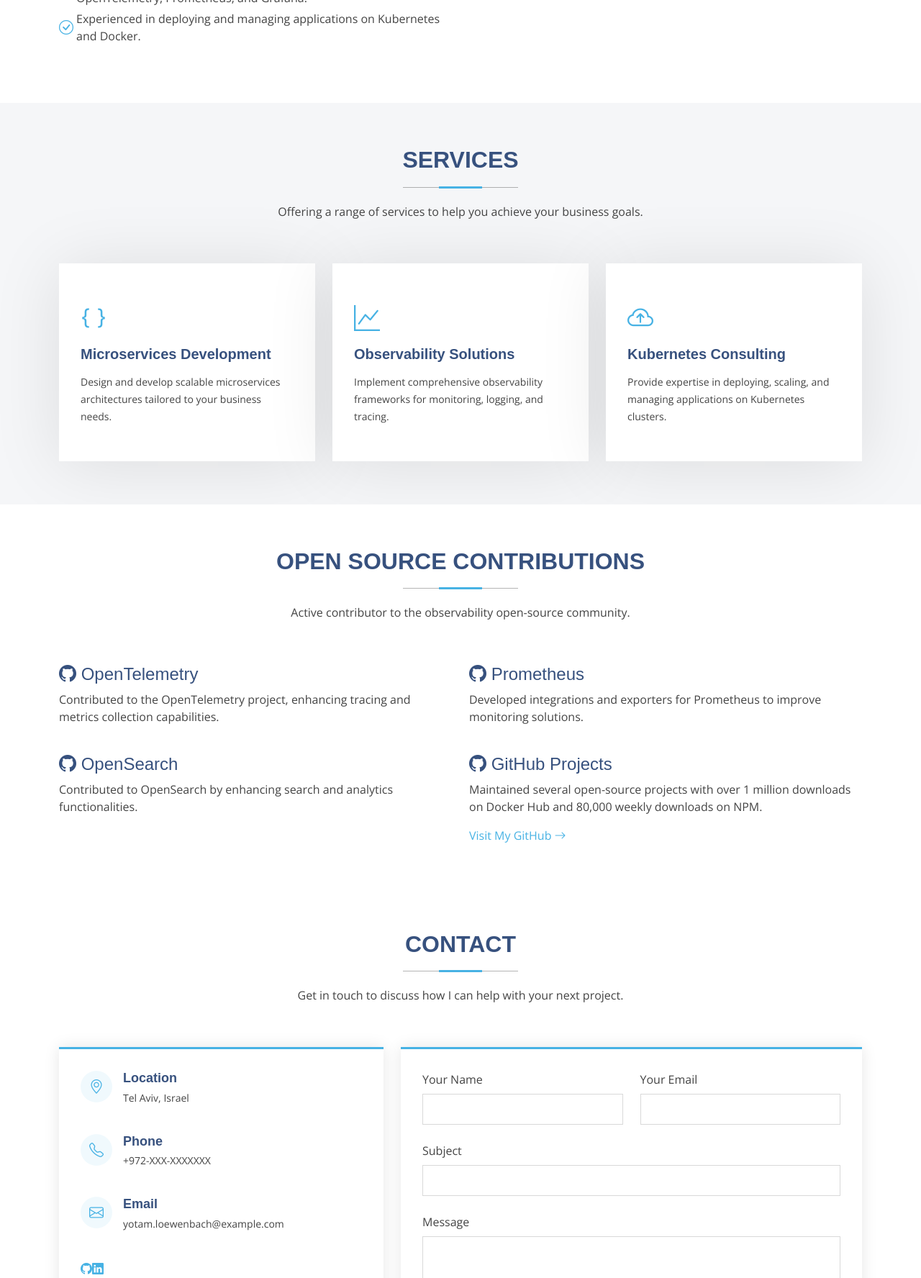
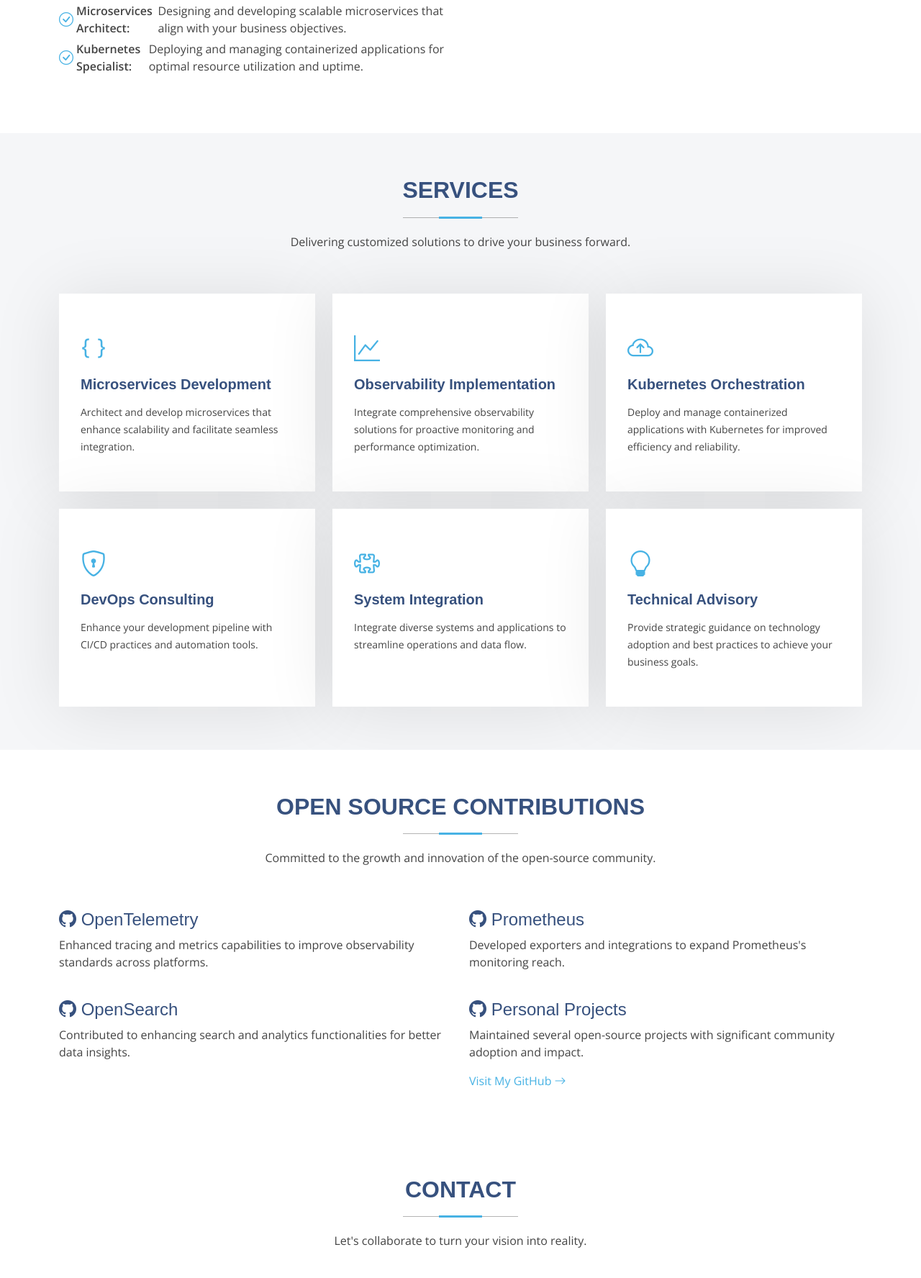
Before and after one commit to yotamloe/yotamloe.github.io, a plain HTML site: page index.html in a window 1280 px wide. Shown: the part 1024-2800 px from the top of the page at 72% size. Drawn offline with nearby package versions, Linux system fonts and the light colour scheme.

Commit message:
change content

```diff
--- a/index.html
+++ b/index.html
@@ -4,9 +4,9 @@
 <head>
   <meta charset="utf-8">
   <meta content="width=device-width, initial-scale=1.0" name="viewport">
-  <title>Yotam Loewenbach - Freelance Software Developer</title>
-  <meta name="description" content="Freelance software developer specializing in observability, microservices, and Kubernetes solutions.">
-  <meta name="keywords" content="software development, observability, microservices, Kubernetes, freelance developer, OpenTelemetry, Prometheus, OpenSearch, Docker">
+  <title>Yotam Loewenbach - Observability & Software Solutions Expert</title>
+  <meta name="description" content="Expert software developer specializing in observability, microservices, and Kubernetes solutions. Empowering businesses with full system visibility and reliability.">
+  <meta name="keywords" content="observability, software development, microservices, Kubernetes, freelance developer, OpenTelemetry, Prometheus, OpenSearch, Docker, DevOps">
 
   <!-- Favicons -->
   <link href="assets/img/favicon.png" rel="icon">
@@ -58,8 +58,8 @@
       <div class="container">
         <div class="row gy-4">
           <div class="col-lg-6 d-flex flex-column justify-content-center" data-aos="zoom-out">
-            <h1>Building Scalable and Reliable Software Solutions</h1>
-            <p>Freelance developer specializing in observability, microservices, and Kubernetes.</p>
+            <h1>Empowering Businesses with Observability & Software Excellence</h1>
+            <p>Expert developer specializing in observability, microservices, and Kubernetes solutions—delivering full system visibility and operational efficiency.</p>
             <div class="d-flex">
               <a href="#about" class="btn-get-started">Learn More</a>
             </div>
@@ -82,20 +82,20 @@
         <div class="row gy-4">
           <div class="col-lg-6 content" data-aos="fade-up" data-aos-delay="100">
             <p>
-              I am a passionate software developer with extensive experience in observability, microservice development, and Kubernetes. With a strong command of programming languages like Go, Python, and Node.js, I help businesses build scalable, reliable, and efficient software solutions.
+              With a passion for technology and a commitment to excellence, I specialize in crafting tailored software solutions that enhance system performance and reliability. My expertise lies in observability, microservices architecture, and Kubernetes orchestration.
             </p>
             <ul>
-              <li><i class="bi bi-check-circle"></i> Expert in designing and implementing microservices architectures.</li>
-              <li><i class="bi bi-check-circle"></i> Proficient in setting up observability frameworks using OpenTelemetry, Prometheus, and Grafana.</li>
-              <li><i class="bi bi-check-circle"></i> Experienced in deploying and managing applications on Kubernetes and Docker.</li>
+              <li><i class="bi bi-check-circle"></i> <strong>Observability Expert:</strong> Implementing robust observability frameworks using tools like OpenTelemetry, Prometheus, and Grafana to provide actionable insights.</li>
+              <li><i class="bi bi-check-circle"></i> <strong>Microservices Architect:</strong> Designing and developing scalable microservices that align with your business objectives.</li>
+              <li><i class="bi bi-check-circle"></i> <strong>Kubernetes Specialist:</strong> Deploying and managing containerized applications for optimal resource utilization and uptime.</li>
             </ul>
           </div>
           <div class="col-lg-6" data-aos="fade-up" data-aos-delay="200">
             <p>
-              As an active member of the observability open-source community, I contribute to projects like OpenTelemetry, Prometheus, and OpenSearch. My work enables engineers to efficiently monitor their production environments and gain valuable insights from their data.
+              Leveraging programming languages such as Go, Python, and Node.js, I deliver solutions that are both efficient and maintainable. My goal is to empower businesses with the tools and knowledge they need to achieve full system visibility and operational excellence.
             </p>
             <p>
-              You can find some of my recent work and contributions on my GitHub profile at <a href="https://github.com/yotamloe" target="_blank">github.com/yotamloe</a>.
+              I am also an active contributor to the open-source community, enhancing projects that many organizations rely on daily. Explore my work on GitHub at <a href="https://github.com/yotamloe" target="_blank">github.com/yotamloe</a>.
             </p>
           </div>
         </div>
@@ -107,7 +107,7 @@
     <section id="services" class="services section light-background">
       <div class="container section-title" data-aos="fade-up">
         <h2>Services</h2>
-        <p>Offering a range of services to help you achieve your business goals.</p>
+        <p>Delivering customized solutions to drive your business forward.</p>
       </div>
 
       <div class="container">
@@ -117,23 +117,47 @@
             <div class="service-item position-relative">
               <div class="icon"><i class="bi bi-braces"></i></div>
               <h4><a href="#" class="stretched-link">Microservices Development</a></h4>
-              <p>Design and develop scalable microservices architectures tailored to your business needs.</p>
+              <p>Architect and develop microservices that enhance scalability and facilitate seamless integration.</p>
             </div>
           </div>
 
           <div class="col-xl-4 col-md-6 d-flex" data-aos="fade-up" data-aos-delay="200">
             <div class="service-item position-relative">
               <div class="icon"><i class="bi bi-graph-up"></i></div>
-              <h4><a href="#" class="stretched-link">Observability Solutions</a></h4>
-              <p>Implement comprehensive observability frameworks for monitoring, logging, and tracing.</p>
+              <h4><a href="#" class="stretched-link">Observability Implementation</a></h4>
+              <p>Integrate comprehensive observability solutions for proactive monitoring and performance optimization.</p>
             </div>
           </div>
 
           <div class="col-xl-4 col-md-6 d-flex" data-aos="fade-up" data-aos-delay="300">
             <div class="service-item position-relative">
               <div class="icon"><i class="bi bi-cloud-arrow-up"></i></div>
-              <h4><a href="#" class="stretched-link">Kubernetes Consulting</a></h4>
-              <p>Provide expertise in deploying, scaling, and managing applications on Kubernetes clusters.</p>
+              <h4><a href="#" class="stretched-link">Kubernetes Orchestration</a></h4>
+              <p>Deploy and manage containerized applications with Kubernetes for improved efficiency and reliability.</p>
+            </div>
+          </div>
+
+          <div class="col-xl-4 col-md-6 d-flex" data-aos="fade-up" data-aos-delay="400">
+            <div class="service-item position-relative">
+              <div class="icon"><i class="bi bi-shield-lock"></i></div>
+              <h4><a href="#" class="stretched-link">DevOps Consulting</a></h4>
+              <p>Enhance your development pipeline with CI/CD practices and automation tools.</p>
+            </div>
+          </div>
+
+          <div class="col-xl-4 col-md-6 d-flex" data-aos="fade-up" data-aos-delay="500">
+            <div class="service-item position-relative">
+              <div class="icon"><i class="bi bi-puzzle"></i></div>
+              <h4><a href="#" class="stretched-link">System Integration</a></h4>
+              <p>Integrate diverse systems and applications to streamline operations and data flow.</p>
+            </div>
+          </div>
+
+          <div class="col-xl-4 col-md-6 d-flex" data-aos="fade-up" data-aos-delay="600">
+            <div class="service-item position-relative">
+              <div class="icon"><i class="bi bi-lightbulb"></i></div>
+              <h4><a href="#" class="stretched-link">Technical Advisory</a></h4>
+              <p>Provide strategic guidance on technology adoption and best practices to achieve your business goals.</p>
             </div>
           </div>
 
@@ -146,7 +170,7 @@
     <section id="opensource" class="opensource section">
       <div class="container section-title" data-aos="fade-up">
         <h2>Open Source Contributions</h2>
-        <p>Active contributor to the observability open-source community.</p>
+        <p>Committed to the growth and innovation of the open-source community.</p>
       </div>
 
       <div class="container">
@@ -155,28 +179,28 @@
           <div class="col-lg-6" data-aos="fade-up" data-aos-delay="100">
             <div class="opensource-item">
               <h4><i class="bi bi-github"></i> OpenTelemetry</h4>
-              <p>Contributed to the OpenTelemetry project, enhancing tracing and metrics collection capabilities.</p>
+              <p>Enhanced tracing and metrics capabilities to improve observability standards across platforms.</p>
             </div>
           </div>
 
           <div class="col-lg-6" data-aos="fade-up" data-aos-delay="200">
             <div class="opensource-item">
               <h4><i class="bi bi-github"></i> Prometheus</h4>
-              <p>Developed integrations and exporters for Prometheus to improve monitoring solutions.</p>
+              <p>Developed exporters and integrations to expand Prometheus's monitoring reach.</p>
             </div>
           </div>
 
           <div class="col-lg-6" data-aos="fade-up" data-aos-delay="300">
             <div class="opensource-item">
               <h4><i class="bi bi-github"></i> OpenSearch</h4>
-              <p>Contributed to OpenSearch by enhancing search and analytics functionalities.</p>
+              <p>Contributed to enhancing search and analytics functionalities for better data insights.</p>
             </div>
           </div>
 
           <div class="col-lg-6" data-aos="fade-up" data-aos-delay="400">
             <div class="opensource-item">
-              <h4><i class="bi bi-github"></i> GitHub Projects</h4>
-              <p>Maintained several open-source projects with over 1 million downloads on Docker Hub and 80,000 weekly downloads on NPM.</p>
+              <h4><i class="bi bi-github"></i> Personal Projects</h4>
+              <p>Maintained several open-source projects with significant community adoption and impact.</p>
               <a href="https://github.com/yotamloe" target="_blank" class="read-more"><span>Visit My GitHub</span> <i class="bi bi-arrow-right"></i></a>
             </div>
           </div>
@@ -190,80 +214,10 @@
     <section id="contact" class="contact section">
       <div class="container section-title" data-aos="fade-up">
         <h2>Contact</h2>
-        <p>Get in touch to discuss how I can help with your next project.</p>
+        <p>Let's collaborate to turn your vision into reality.</p>
       </div>
 
-      <div class="container" data-aos="fade-up" data-aos-delay="100">
-        <div class="row gy-4">
 
-          <div class="col-lg-5">
-            <div class="info-wrap">
-              <div class="info-item d-flex" data-aos="fade-up" data-aos-delay="200">
-                <i class="bi bi-geo-alt flex-shrink-0"></i>
-                <div>
-                  <h3>Location</h3>
-                  <p>Tel Aviv, Israel</p>
-                </div>
-              </div>
-
-              <div class="info-item d-flex" data-aos="fade-up" data-aos-delay="300">
-                <i class="bi bi-telephone flex-shrink-0"></i>
-                <div>
-                  <h3>Phone</h3>
-                  <p>+972-XXX-XXXXXXX</p>
-                </div>
-              </div>
-
-              <div class="info-item d-flex" data-aos="fade-up" data-aos-delay="400">
-                <i class="bi bi-envelope flex-shrink-0"></i>
-                <div>
-                  <h3>Email</h3>
-                  <p>yotam.loewenbach@example.com</p>
-                </div>
-              </div>
-
-              <div class="social-links d-flex mt-4" data-aos="fade-up" data-aos-delay="500">
-                <a href="https://github.com/yotamloe" target="_blank"><i class="bi bi-github"></i></a>
-                <a href="https://www.linkedin.com/in/yotam-loewenbach/" target="_blank"><i class="bi bi-linkedin"></i></a>
-              </div>
-
-            </div>
-          </div>
-
-          <div class="col-lg-7">
-            <form action="forms/contact.php" method="post" class="php-email-form" data-aos="fade-up" data-aos-delay="500">
-              <div class="row gy-4">
-
-                <div class="col-md-6">
-                  <label for="name-field" class="pb-2">Your Name</label>
-                  <input type="text" name="name" id="name-field" class="form-control" required>
-                </div>
-
-                <div class="col-md-6">
-                  <label for="email-field" class="pb-2">Your Email</label>
-                  <input type="email" class="form-control" name="email" id="email-field" required>
-                </div>
-
-                <div class="col-md-12">
-                  <label for="subject-field" class="pb-2">Subject</label>
-                  <input type="text" class="form-control" name="subject" id="subject-field" required>
-                </div>
-
-                <div class="col-md-12">
-                  <label for="message-field" class="pb-2">Message</label>
-                  <textarea class="form-control" name="message" rows="6" id="message-field" required></textarea>
-                </div>
-
-                <div class="col-md-12 text-center">
-                  <button type="submit">Send Message</button>
-                </div>
-
-              </div>
-            </form>
-          </div>
-
-        </div>
-      </div>
     </section>
     <!-- End Contact Section -->
 
@@ -278,14 +232,14 @@
           </a>
           <div class="footer-contact pt-3">
             <p>Tel Aviv, Israel</p>
-            <p><strong>Phone:</strong> +972-XXX-XXXXXXX</p>
-            <p><strong>Email:</strong> yotam.loewenbach@example.com</p>
+            <p><strong>Phone:</strong> +972525795841</p>
+            <p><strong>Email:</strong> yotam.loewenbach@gmail.com</p>
           </div>
         </div>
 
         <div class="col-lg-6 col-md-6">
           <h4>Follow Me</h4>
-          <p>Connect with me on social media.</p>
+          <p>Connect with me on professional networks.</p>
           <div class="social-links d-flex">
             <a href="https://github.com/yotamloe" target="_blank"><i class="bi bi-github"></i></a>
             <a href="https://www.linkedin.com/in/yotam-loewenbach/" target="_blank"><i class="bi bi-linkedin"></i></a>
```
